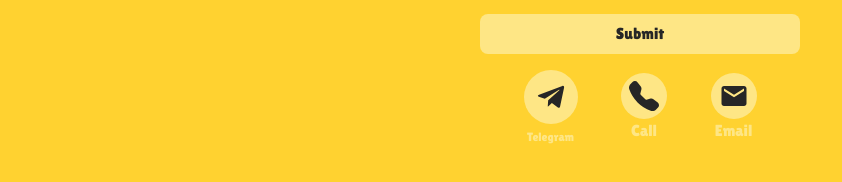
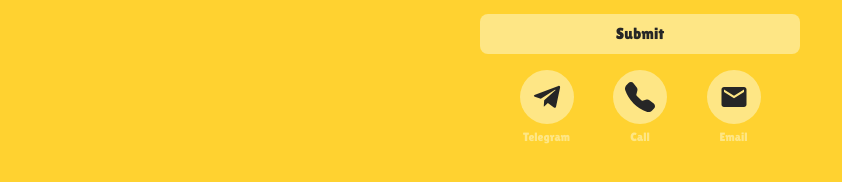
Before and after one commit to mahdibaderloo/fastfood, a React (Vite) app: page /support in a window 1280 px wide. Shown: the part 464-646 px from the top of the page, without its empty margins (0-842 px from the left). Built offline with nearby package versions, Linux system fonts and the light colour scheme.

Commit message:
refactore Support links

```diff
--- a/src/features/support/SupportLinks.tsx
+++ b/src/features/support/SupportLinks.tsx
@@ -1,28 +1,51 @@
+import { ReactNode } from "react";
+
 import { FaTelegramPlane } from "react-icons/fa";
 import { BsTelephoneFill } from "react-icons/bs";
 import { MdEmail } from "react-icons/md";
 
+interface Link {
+  id: number;
+  title: string;
+  icon: ReactNode;
+  link: string;
+}
+
+const links: Link[] = [
+  {
+    id: 1,
+    title: "Telegram",
+    icon: <FaTelegramPlane size={30} color="#262626" />,
+    link: "",
+  },
+  {
+    id: 2,
+    title: "Call",
+    icon: <BsTelephoneFill size={30} color="#262626" />,
+    link: "",
+  },
+  {
+    id: 3,
+    title: "Email",
+    icon: <MdEmail size={30} color="#262626" />,
+    link: "",
+  },
+];
+
 function SupportLinks() {
   return (
     <ul className="flex justify-evenly items-center text-amber-200 mt-4">
-      <li className="flex flex-col items-center justify-center sm:gap-1 hover:text-amber-300 transition-all delay-100">
-        <p className="bg-amber-200 w-fit p-2 sm:p-3 rounded-full hover:bg-amber-300 transition-all delay-100">
-          <FaTelegramPlane size={30} color="#262626" />
-        </p>
-        <span className="text-[0.6rem] sm:text-[0.75rem]">Telegram</span>
-      </li>
-      <li className="flex flex-col items-center justify-center hover:text-amber-300 transition-all delay-100">
-        <p className="bg-amber-200 w-fit p-2 rounded-full hover:bg-amber-300 transition-all delay-100">
-          <BsTelephoneFill size={30} color="#262626" />
-        </p>
-        <span className="text-[16px]">Call</span>
-      </li>
-      <li className="flex flex-col items-center justify-center hover:text-amber-300 transition-all delay-100">
-        <p className="bg-amber-200 w-fit p-2 rounded-full hover:bg-amber-300 transition-all delay-100">
-          <MdEmail size={30} color="#262626" />
-        </p>
-        <span className="text-[16px]">Email</span>
-      </li>
+      {links.map((link) => (
+        <li
+          key={link.id}
+          className="flex flex-col items-center justify-center sm:gap-1 hover:text-amber-300 transition-all delay-100"
+        >
+          <p className="bg-amber-200 w-fit p-2 sm:p-3 rounded-full hover:bg-amber-300 transition-all delay-100">
+            {link.icon}
+          </p>
+          <span className="text-[0.6rem] sm:text-[0.75rem]">{link.title}</span>
+        </li>
+      ))}
     </ul>
   );
 }
```
